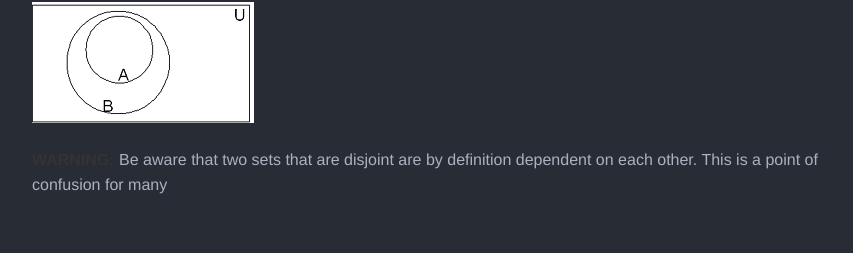
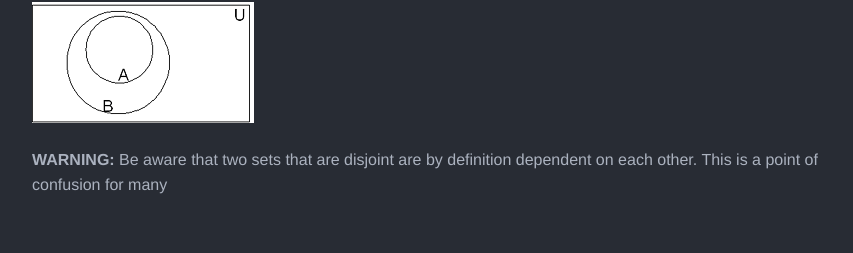
Before and after one commit to Yeedle/yeedle.github.io, a Jekyll site: the page MATN231/class-notes.html, which Jekyll copies as it is, in a window 1280 px wide. Shown: the part 1856-2109 px from the top of the page, without its empty margins (213-1066 px from the left). Built offline with Jekyll 4.4.1, drawn with Linux system fonts in a browser that asks for light colours; nearby versions of some CDN libraries.

Commit message:
fixed strong

```diff
--- a/MATN231/class-notes.html
+++ b/MATN231/class-notes.html
@@ -277,9 +277,9 @@
 .markdown-preview-enhanced[data-presentation-mode]::-webkit-scrollbar { display: none; }
 .markdown-preview-enhanced .slides { text-align: left !important; }
 .markdown-preview-enhanced-custom { color: rgb(171, 178, 191); background-color: rgb(40, 44, 52); }
-.markdown-preview-enhanced-custom h1, .markdown-preview-enhanced-custom h2, .markdown-preview-enhanced-custom h3, .markdown-preview-enhanced-custom h4, .markdown-preview-enhanced-custom h5, .markdown-preview-enhanced-custom h6, .markdown-preview-enhanced-custom span { color: rgb(171, 178, 191); }
+.markdown-preview-enhanced-custom h1, .markdown-preview-enhanced-custom h2, .markdown-preview-enhanced-custom h3, .markdown-preview-enhanced-custom h4, .markdown-preview-enhanced-custom h5, .markdown-preview-enhanced-custom h6, .markdown-preview-enhanced-custom span, .markdown-preview-enhanced-custom strong { color: rgb(171, 178, 191); }
 .markdown-preview-enhanced { color: rgb(171, 178, 191) !important; background-color: rgb(40, 44, 52) !important; }
-.markdown-preview-enhanced h1, .markdown-preview-enhanced h2, .markdown-preview-enhanced h3, .markdown-preview-enhanced h4, .markdown-preview-enhanced h5, .markdown-preview-enhanced h6, .markdown-preview-enhanced span { color: rgb(171, 178, 191) !important; }
+.markdown-preview-enhanced h1, .markdown-preview-enhanced h2, .markdown-preview-enhanced h3, .markdown-preview-enhanced h4, .markdown-preview-enhanced h5, .markdown-preview-enhanced h6, .markdown-preview-enhanced span, .markdown-preview-enhanced strong { color: rgb(171, 178, 191) !important; }
 .markdown-themeable-pdf-page-break {
   border-top: 2px dotted #0098ff;
 }
```
